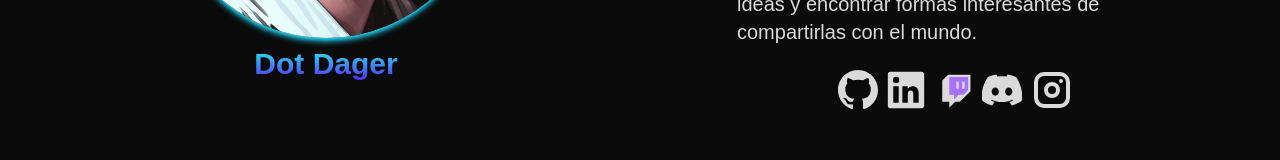
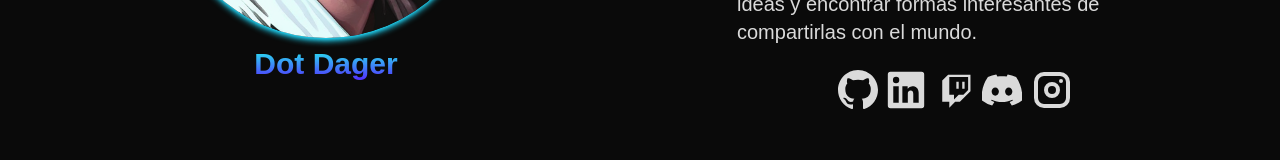
Before and after one commit to MLMarce/DotDagerNext, a Next.js app: page / in a window 1280 px wide. Shown: the part 438-598 px from the top of the page. Built offline with nearby package versions, Linux system fonts and the light colour scheme.

Commit message:
twitch color change

```diff
--- a/src/components/icons/twitch.tsx
+++ b/src/components/icons/twitch.tsx
@@ -5,7 +5,7 @@ export default function Twitch() {
         <div className="w-max h-max relative">
             <svg viewBox="1 4 34 34" fill="currentColor" width="40" height="40" focusable="false">
                 <polygon points="13 8 8 13 8 31 14 31 14 36 19 31 23 31 32 22 32 8" ></polygon>
-                <polygon points="26 25 30 21 30 10 14 10 14 25 18 25 18 29 22 25" fill="rgb(169, 112, 255)"></polygon>
+                <polygon points="26 25 30 21 30 10 14 10 14 25 18 25 18 29 22 25" fill="#0a0a0a"></polygon>
                 <path d="M20,14 L22,14 L22,20 L20,20 L20,14 Z M27,14 L27,20 L25,20 L25,14 L27,14 Z"></path>
             </svg>
             <Link href="https://www.twitch.tv/dagerxiv" aria-hidden className="absolute top-0 left-0 w-full h-full" target="_blank"/>
```
